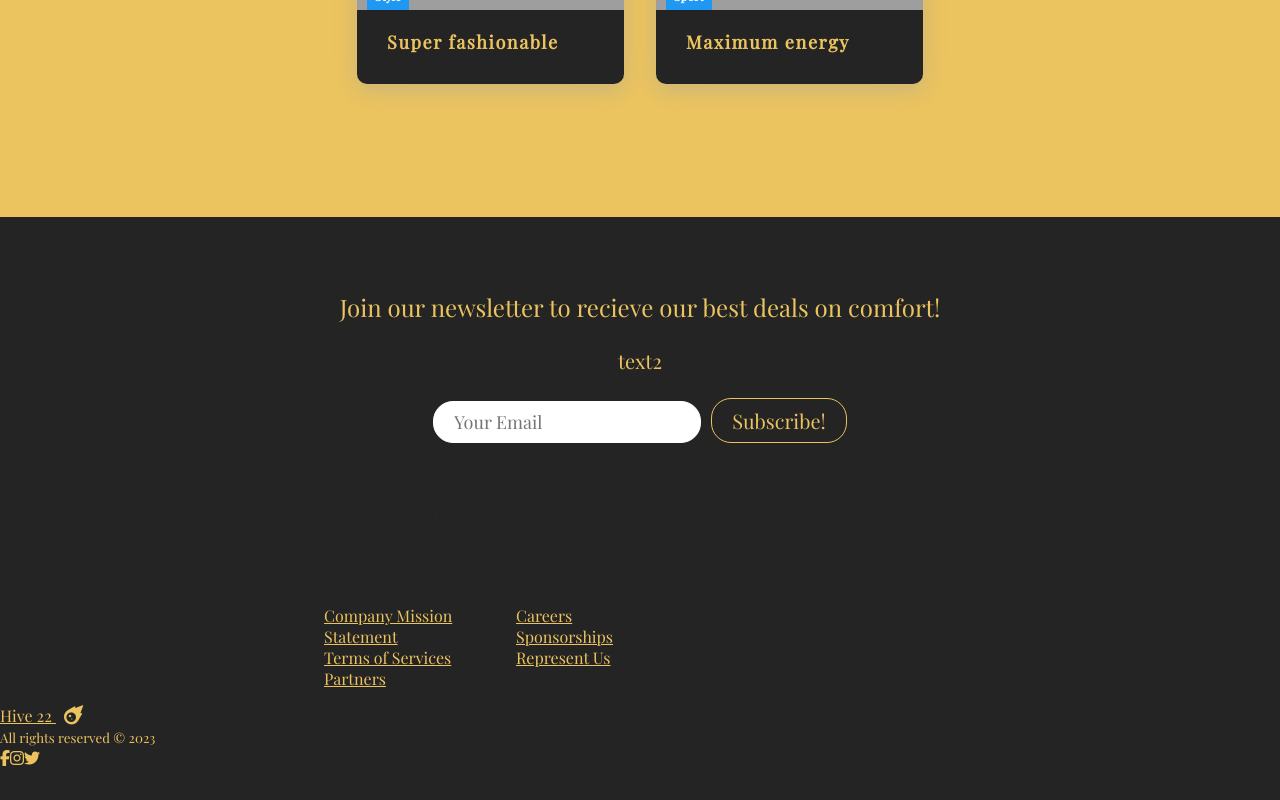
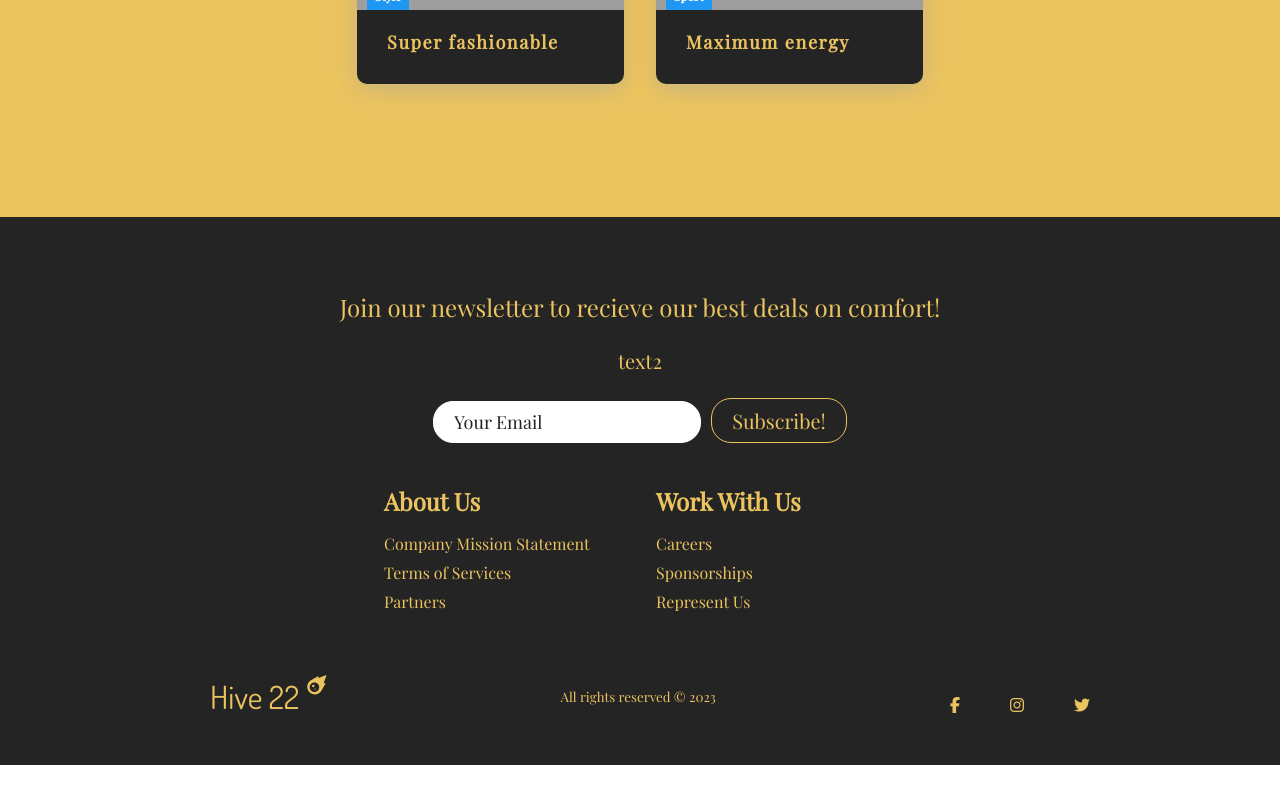
Before and after one commit to ahmedamerworks/sneakers, a React (Create React App) app: page / in a window 1280 px wide. Shown: the part 1524-2324 px from the top of the page. After the commit the page ends 2289 px from the top, so only its background shows below. Built offline with nearby package versions, Linux system fonts and the light colour scheme; grey boxes are pictures that could not be loaded.

Commit message:
footer completed with adjustments to colour  variables in cards/navbar

```diff
--- a/public/index.html
+++ b/public/index.html
@@ -10,38 +10,14 @@
       content="Web site created using create-react-app"
     />
     <link rel="apple-touch-icon" href="%PUBLIC_URL%/logo192.png" />
-    <!--
-      manifest.json provides metadata used when your web app is installed on a
-      user's mobile device or desktop. See https://developers.google.com/web/fundamentals/web-app-manifest/
-    -->
     <link rel="manifest" href="%PUBLIC_URL%/manifest.json" />
     <script
       src="https://kit.fontawesome.com/1919e758ea.js"
       crossorigin="anonymous"
     ></script>
-    <!--
-      Notice the use of %PUBLIC_URL% in the tags above.
-      It will be replaced with the URL of the `public` folder during the build.
-      Only files inside the `public` folder can be referenced from the HTML.
-
-      Unlike "/favicon.ico" or "favicon.ico", "%PUBLIC_URL%/favicon.ico" will
-      work correctly both with client-side routing and a non-root public URL.
-      Learn how to configure a non-root public URL by running `npm run build`.
-    -->
     <title>React App</title>
   </head>
   <body>
-    <noscript>You need to enable JavaScript to run this app.</noscript>
     <div id="root"></div>
-    <!--
-      This HTML file is a template.
-      If you open it directly in the browser, you will see an empty page.
-
-      You can add webfonts, meta tags, or analytics to this file.
-      The build step will place the bundled scripts into the <body> tag.
-
-      To begin the development, run `npm start` or `yarn start`.
-      To create a production bundle, use `npm run build` or `yarn build`.
-    -->
   </body>
 </html>
--- a/src/components/cards/cards.css
+++ b/src/components/cards/cards.css
@@ -3,7 +3,7 @@
   background: var(--color-tertiary);
 }
 
-h2 {
+.cards > h2 {
   text-align: center;
   color: #242424;
   font-size: 45px;
--- a/src/components/footer/Footer.jsx
+++ b/src/components/footer/Footer.jsx
@@ -24,7 +24,7 @@ const Footer = () => {
             </form>
           </div>
         </section>
-        <div className="footer-links">
+        <div className="footer-link">
           <div className="footer-link_wrapper">
             <div className="footer-link_item">
               <h2>About Us</h2>
--- a/src/components/footer/footer.css
+++ b/src/components/footer/footer.css
@@ -8,7 +8,7 @@
   display: flex;
   flex-direction: column;
   justify-content: center;
-  align-self: center;
+  align-items: center;
 }
 
 .footer-subscription {
@@ -40,15 +40,17 @@
   border: 1px solid #fff;
 }
 
-.footer-links {
+.footer-link {
   width: 100%;
   max-width: 1000px;
   display: flex;
   justify-content: center;
+  align-items: center;
 }
 
 .footer-link_wrapper {
   display: flex;
+  align-items: baseline;
 }
 
 .footer-link_item {
@@ -57,6 +59,87 @@
   align-items: flex-start;
   margin: 16px;
   text-align: left;
-  width: 160px;
+  width: 240px;
   box-sizing: border-box;
 }
+
+.footer-link_item h2 {
+  margin-bottom: 16px;
+}
+
+.footer-link_item a {
+  text-decoration: none;
+  margin-bottom: 8px;
+}
+
+.footer-link_item a:hover {
+  color: #e9e9e9;
+  transition: 0.3s ease-out;
+}
+
+.footer-input::placeholder {
+  color: var(--color-primary);
+}
+
+.social-icon_link {
+  font-size: 24px;
+}
+
+.social-media {
+  max-width: 1000px;
+  width: 100%;
+}
+
+.social-media_wrap {
+  display: flex;
+  justify-content: space-between;
+  align-items: center;
+  width: 90%;
+  max-width: 1000px;
+  margin: 40px auto 0 auto;
+}
+
+.social-icons {
+  display: flex;
+  justify-content: space-between;
+  align-items: center;
+  width: 140px;
+}
+
+.social-logo {
+  justify-self: start;
+  margin-left: 20px;
+  cursor: pointer;
+  text-decoration: none;
+  font-size: 2rem;
+  display: flex;
+  align-self: center;
+  margin-bottom: 16px;
+  font-family: var(--logo-font);
+}
+
+.website-rights {
+  margin-bottom: 16px;
+}
+
+@media screen and (max-width: 940px) {
+  .footer-link {
+    padding-top: 2rem;
+  }
+
+  .footer-input {
+    width: 100%;
+  }
+
+  .btn {
+    width: 100%;
+  }
+
+  .footer-link_wrapper {
+    flex-direction: column;
+  }
+
+  .social-media_wrap {
+    flex-direction: column;
+  }
+}
--- a/src/components/navbar/navbar.css
+++ b/src/components/navbar/navbar.css
@@ -139,7 +139,7 @@
   }
 
   .fa-times {
-    color: #fff;
+    color: var(--color-tertiary);
     font-size: 2rem;
   }
 
@@ -153,15 +153,15 @@
     text-decoration: none;
     font-size: 1.5rem;
     background-color: transparent;
-    color: #fff;
+    color: var(--color-tertiary);
     padding: 7px 12px;
     font-size: 20px;
-    border: 1px solid #fff;
+    border: 1px solid var(--color-tertiary);
     transition: all 0.3s ease-out;
   }
 
   .nav-links-mobile:hover {
-    background: #fff;
+    background: var(--color-tertiary);
     color: #242424;
     transition: 250ms;
   }
```
Also changed, not shown: 1 other file (tests, documents, lock files or other folders).
